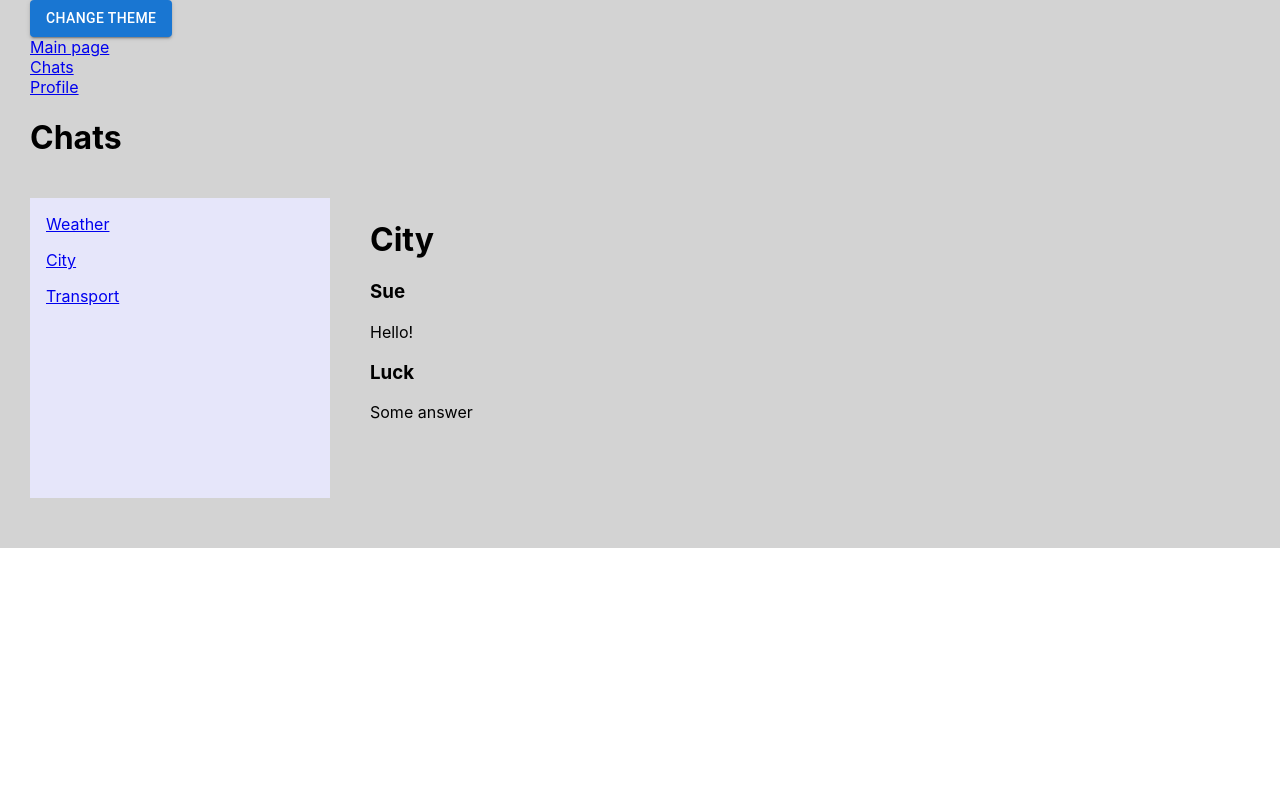
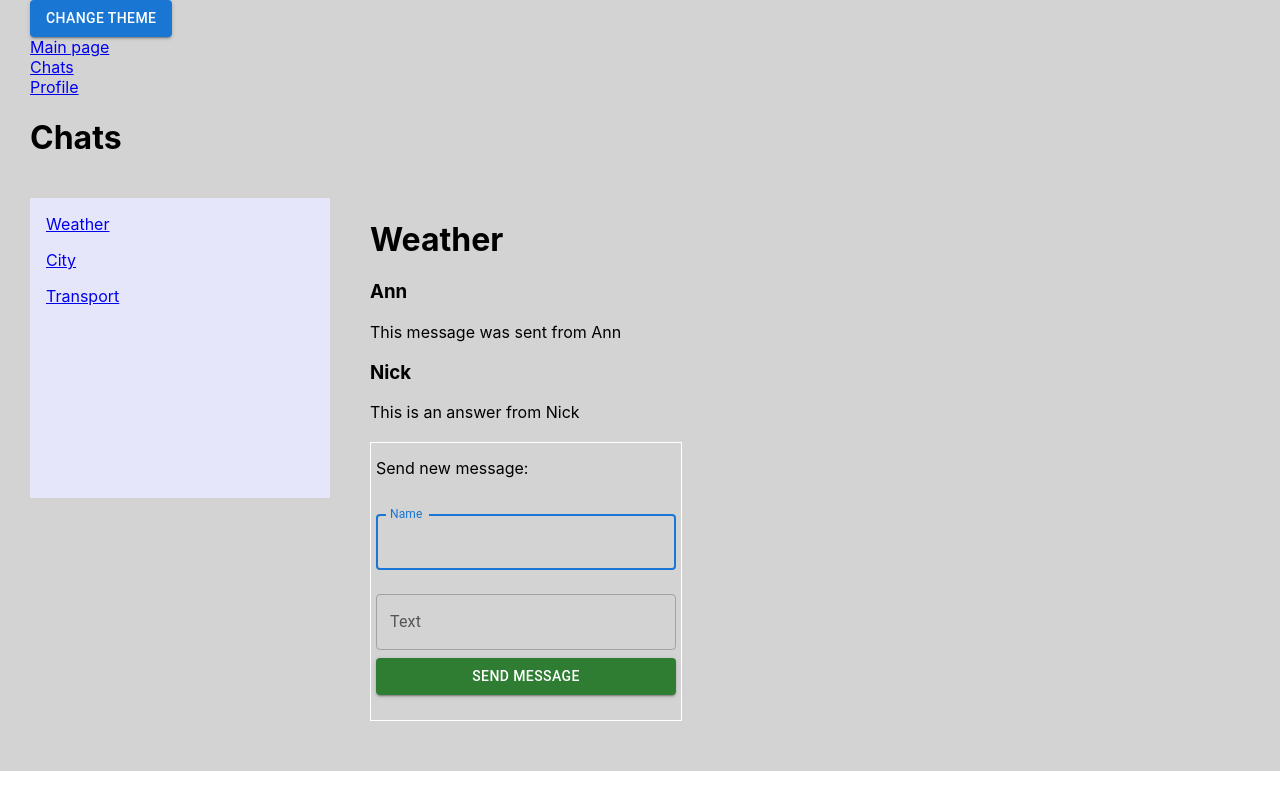
Before and after one commit to GriKate/React-GB, a React (Create React App) app: page /chats/1 in a window 1280 px wide. Built offline with nearby package versions, Linux system fonts and the light colour scheme.

Commit message:
render chats from Chat component

```diff
--- a/src/App.jsx
+++ b/src/App.jsx
@@ -1,10 +1,3 @@
-//import './App.css';
-import { Form } from './components/Form';
-import { Form as FormClass } from './class-components/Form';
-import { Count as CountClass } from './class-components/Count';
-import { Count } from './components/Count';
-import { Child } from './components/Child';
-import { Message } from './components/message/Message';
 import { Home } from './components/Home';
 import {Profile} from './components/profile/Profile';
 import { Chats } from './components/chats/Chats';
@@ -14,13 +7,8 @@ import {useEffect, useState} from 'react';
 import './index.css';
 
 import Button from '@mui/material/Button';
-import TextField from '@mui/material/TextField';
 import { ThemeProvider } from '@mui/material';
 import { createTheme } from '@mui/material';
-import List from '@mui/material/List';
-import ListItem from '@mui/material/ListItem';
-import ListItemButton from '@mui/material/ListItemButton';
-import ListItemText from '@mui/material/ListItemText';
 
 import {
   createBrowserRouter,
@@ -29,6 +17,7 @@ import {
   Link,
   BrowserRouter,
   Routes,
+  Navigate
 } from "react-router-dom";
 
 const router = createBrowserRouter([
@@ -60,7 +49,7 @@ const lightTheme = createTheme({
   },
 })
 
-function App({chats, messages, addMessage}) {
+function App({messages, addMessage}) {
   const [isDark, setIsDark] = useState(false)
 
   return (
@@ -75,8 +64,8 @@ function App({chats, messages, addMessage}) {
         </div>
         <Routes>
           <Route path='/' element={<Home />}></Route>
-        <Route path='chats' element={<Chats messages={messages} addMessage={addMessage} />}>
-          <Route path=':chatID' element={<Chats messages={messages} addMessage={addMessage} />}></Route>
+          <Route path='chats' element={<Chats />}>
+            <Route path=':chatID' element={<Chats />}></Route>
           </Route>
           <Route path='profile' element={<Profile />}></Route>
           <Route path='*' element={<NotFound />}></Route>
--- a/src/components/chats/Chats.jsx
+++ b/src/components/chats/Chats.jsx
@@ -9,41 +9,41 @@ import List from '@mui/material/List';
 import ListItem from '@mui/material/ListItem';
 import ListItemButton from '@mui/material/ListItemButton';
 import ListItemText from '@mui/material/ListItemText';
+import { Navigate } from "react-router-dom";
 
 const chats = [
     {
+        id: '1',
         name: 'Weather',
         messages: [
             {author: 'Ann', text:'This message was sent from Ann'},
             {author: 'Nick', text:'This is an answer from Nick'}
         ]},
     {
+        id: '2',
         name: 'City',
         messages: [
             {author: 'Sue', text:'Hello!'},
             {author: 'Luck', text:'Some answer'}
         ]},
     {
+        id: '3',
         name: 'Transport',
         messages: []}
 ]
 
-export const Chats = ({messages, addMessage}) => {
-    const [messageList, setMessageList] = useState([])
+export const Chats = () => {
     // разделить newMessage на 2 стейта: author и text. Массив при сете перетирается полностью
     const [messageAuthor, setMessageAuthor] = useState('')
     const [messageText, setMessageText] = useState('')
     const [isMessageSent, setMessageSent] = useState(false)
 
+    // id чата берем из url
     const {chatID} = useParams()
 
     useEffect(() => {
-        setMessageList(messages)
-    }, [])
-
-    useEffect(() => {
         if(isMessageSent) {
-            showMessage()
+            showBotMessage()
             setMessageSent(false)
             setMessageText('')
             setMessageAuthor('')
@@ -51,7 +51,7 @@ export const Chats = ({messages, addMessage}) => {
         }
     })
 
-    const showMessage = () => {
+    const showBotMessage = () => {
         if(messageAuthor) alert(messageAuthor + ", your message is published")
     }
 
@@ -61,13 +61,22 @@ export const Chats = ({messages, addMessage}) => {
         let inputMessage = {}
         if(messageText.length && messageAuthor.length) {
           inputMessage = {author: messageAuthor, text: messageText}
-        } else return
+        } else {
+            alert("Type the author and the text")
+            return
+        }
+
+        chats.forEach((chat) => {
+            if (chat.id===chatID) {
+                chat.messages.push(inputMessage)
+                 console.log(chat.messages)
+            }
+        })
 
         // изменяем стейт для перерендера через useEffect
         setMessageSent(true)
-        // передаём inputMessage в родительскую ф-ию
-        // если передать в неё newMessage из стейта, новое сообщение отобразится только при след. рендере
-        addMessage(inputMessage)
+
+        // console.log(inputMessage)
     }
 
 
@@ -76,11 +85,11 @@ export const Chats = ({messages, addMessage}) => {
         <div className="wrapper">
         <div className="chat-list">
             <List>
-                {chats.map((chat, idx) =>
+                {chats.map((chat) =>
                 chat ?
-                <ListItem disablePadding key={idx}>
+                <ListItem disablePadding key={chat.id}>
                     <ListItemButton>
-                        <Link to={`${idx}`} key={idx}>{chat.name}</Link>
+                        <Link to={`${chat.id}`} key={chat.id} >{chat.name}</Link>
                     </ListItemButton>
                 </ListItem> : null
                 )}
@@ -88,10 +97,13 @@ export const Chats = ({messages, addMessage}) => {
         </div>
         <div className="chat">
         {
-                chatID  ?
-                <Chat chat={chats[chatID]} /> : <h3>Choose the Chat</h3>
-            }
-            {/* <form className="message-form">
+            // ! если в URL передан несуществующий ID - "выберите чат"
+            chatID ? (
+                chats.map((chat, idx) =>
+                    chatID && chatID===chat.id ?
+                    <div key={chat.id}>
+                        <Chat chat={chat} />
+                        <form className="message-form">
                             <p style={{marginTop: '10px'}}>Send new message:</p>
                             <div className="message-form_container">
                             <TextField
@@ -118,7 +130,12 @@ export const Chats = ({messages, addMessage}) => {
                                 color="success"
                                 >Send message</Button>
                             </div>
-            </form> */}
+                        </form>
+                    </div>
+                    : null
+                )
+            ) : <h3>Choose the Chat</h3>
+        }
         </div>
         </div>
     </>
@@ -132,7 +149,8 @@ export const Chat = ({chat}) => {
             <div key={idx}>
                 <h3 key={el.author.idx}>{el.author}</h3>
                 <p key={el.text.idx}>{el.text}</p>
-            </div> : null)
+            </div>
+            : null)
         }
     </>
 }
--- a/src/index.js
+++ b/src/index.js
@@ -4,23 +4,8 @@ import ReactDOM from 'react-dom/client';
 import './index.css';
 import App from './App';
 
-const messages = [
-    {author: 'Ann', text:'This message was sent from Ann'},
-    {author: 'Nick', text:'This is an answer from Nick'}
-  ]
-
-function addMessage(message) {
-    messages.push(message)
-}
-
-// const chats = [
-//   {id: '1', name: 'Weather'},
-//   {id: '2', name: 'City'},
-//   {id: '3', name: 'Transport'}
-// ]
-
 // до 18 версии был метод рендер, теперь createRoot
 const root = ReactDOM.createRoot(document.getElementById('root'));
-root.render(<App messages={messages} addMessage={addMessage} />);
+root.render(<App />);
 
 // root.render(element());
```
Lines whose indentation alone changed are shown as unchanged.
